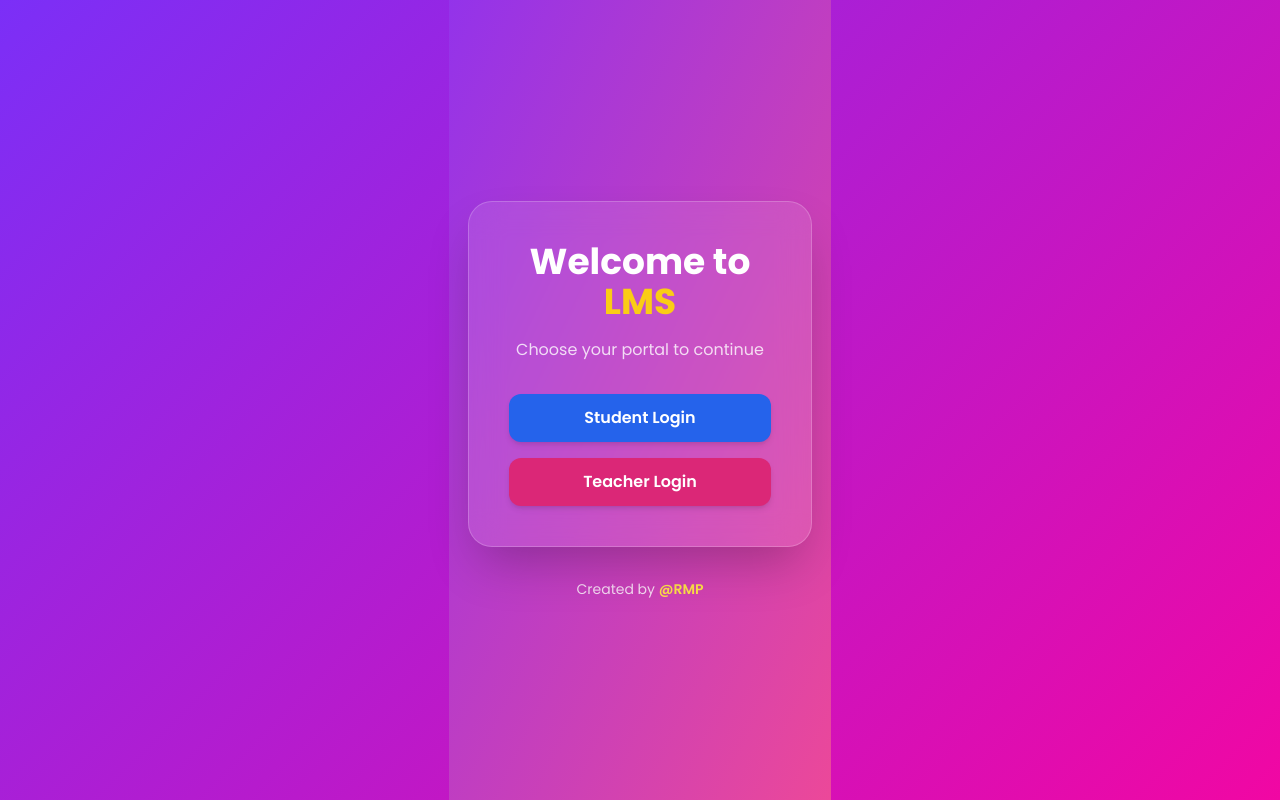
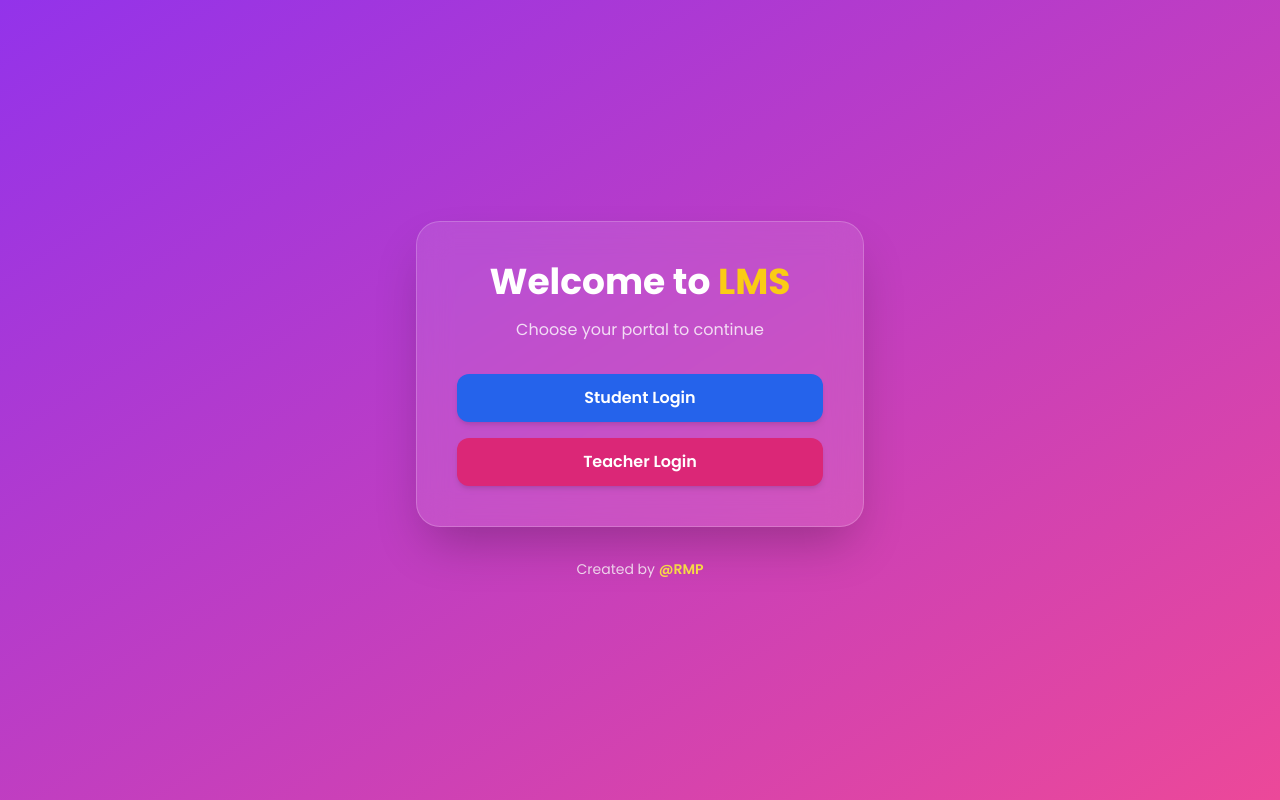
Before and after one commit to kPhani45/Fedf-lms1, a React (Vite) app: page / in a window 1280 px wide. Built offline with nearby package versions, Linux system fonts and the light colour scheme.

Commit message:
Update index.css

```diff
--- a/src/index.css
+++ b/src/index.css
@@ -2,10 +2,9 @@
 @tailwind components;
 @tailwind utilities;
 
-body {
+html, body {
+  height: 100%;
+  margin: 0;
   background: linear-gradient(135deg, #7b2ff7, #f107a3);
-  min-height: 100vh;
-  display: flex;
-  align-items: center;
-  justify-content: center;
+  background-attachment: fixed;
 }
```
